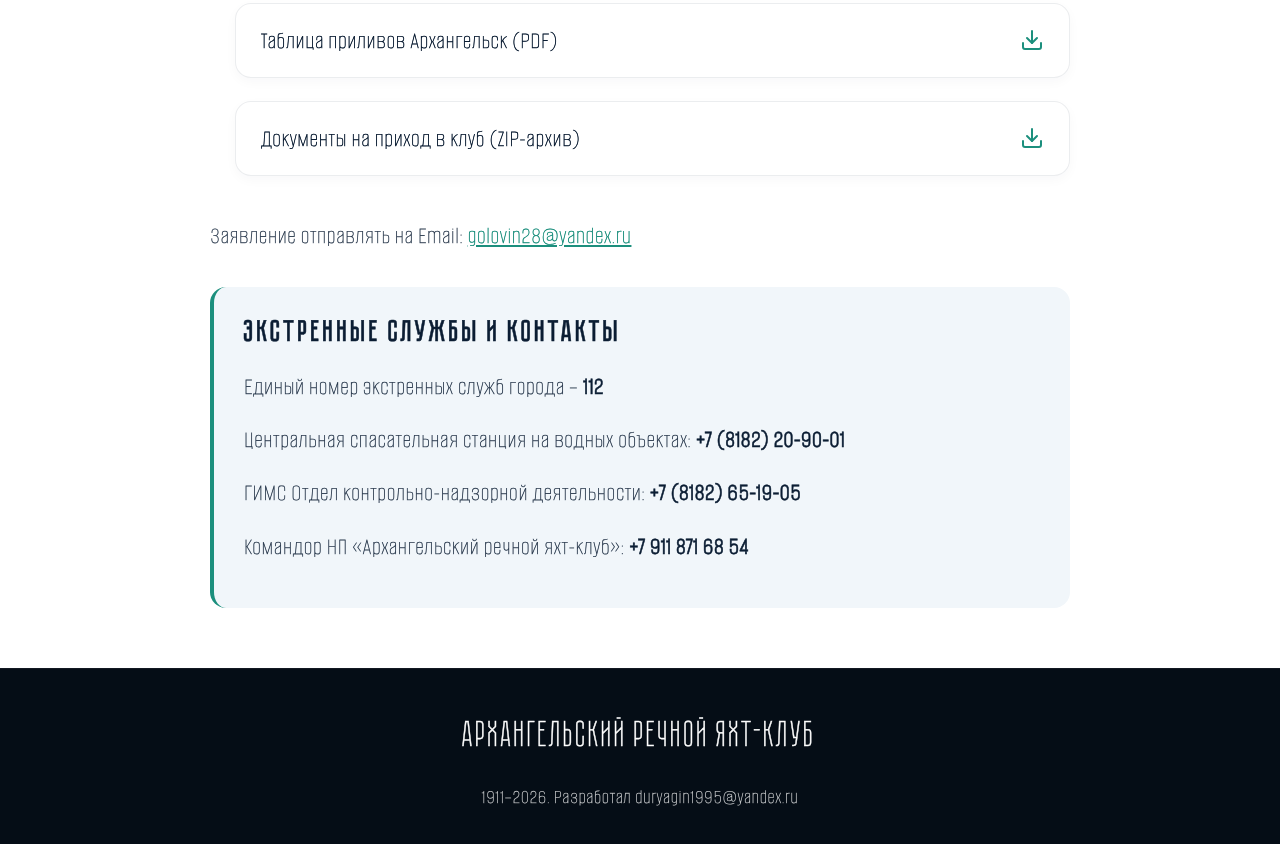
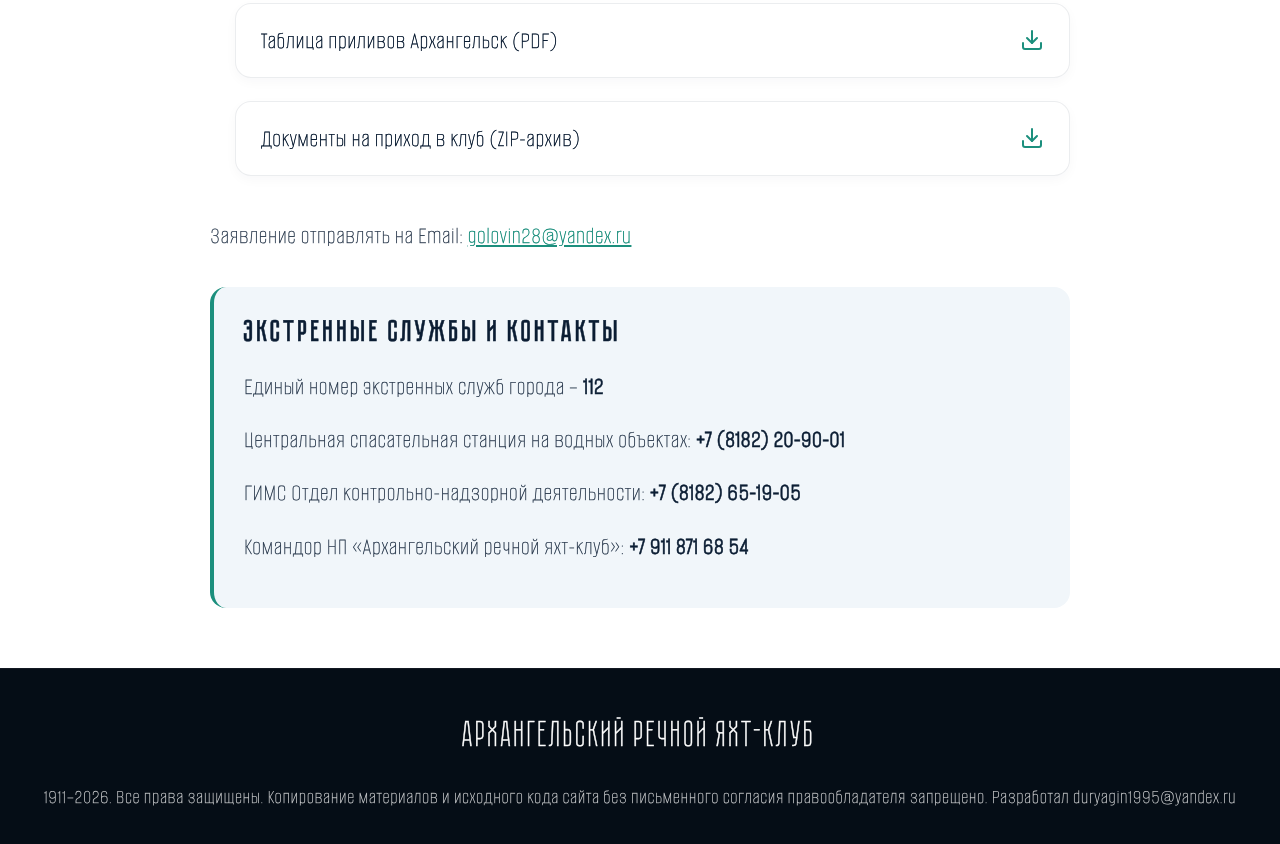
Before and after one commit to IvanDuryagin/yacht-club, a plain HTML site: page gostevye.html in a window 1280 px wide. Shown: the part 2483-3327 px from the top of the page. Drawn offline with Linux system fonts and the light colour scheme.

Commit message:
Add files via upload

```diff
--- a/gostevye.html
+++ b/gostevye.html
@@ -157,7 +157,7 @@
   <!-- ПОДВАЛ -->
   <footer class="site-footer">
     <span class="footer-logo">Архангельский речной яхт-клуб</span>
-    <p style="margin-top: 15px; font-size: 1rem;">1911–2026. Разработал duryagin1995@yandex.ru</p>
+    <p style="margin-top: 15px; font-size: 1rem;">1911–2026. Все права защищены. Копирование материалов и исходного кода сайта без письменного согласия правообладателя запрещено. Разработал duryagin1995@yandex.ru</p>
   </footer>
 
   <script src="script.js"></script>
```
Also changed, not shown: index.html (+1 -1 lines), istoriya.html (+1 -1 lines), kalendar.html (+1 -1 lines), navigaciya.html (+1 -1 lines), otchety.html (+1 -1 lines), pesnya.html (+1 -1 lines), pravila.html (+1 -1 lines), ustav-1911.html (+1 -1 lines), ustav-2021.html (+1 -1 lines).
